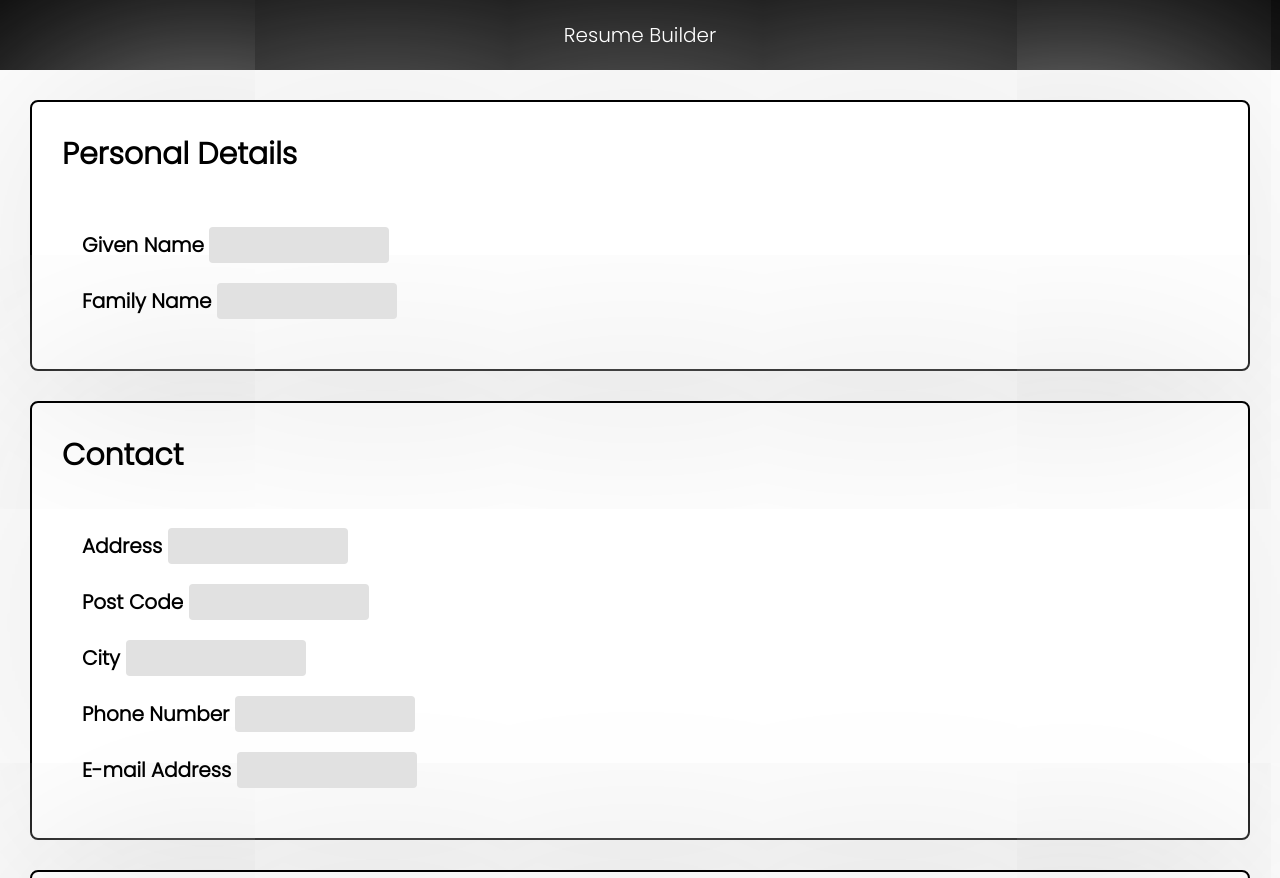
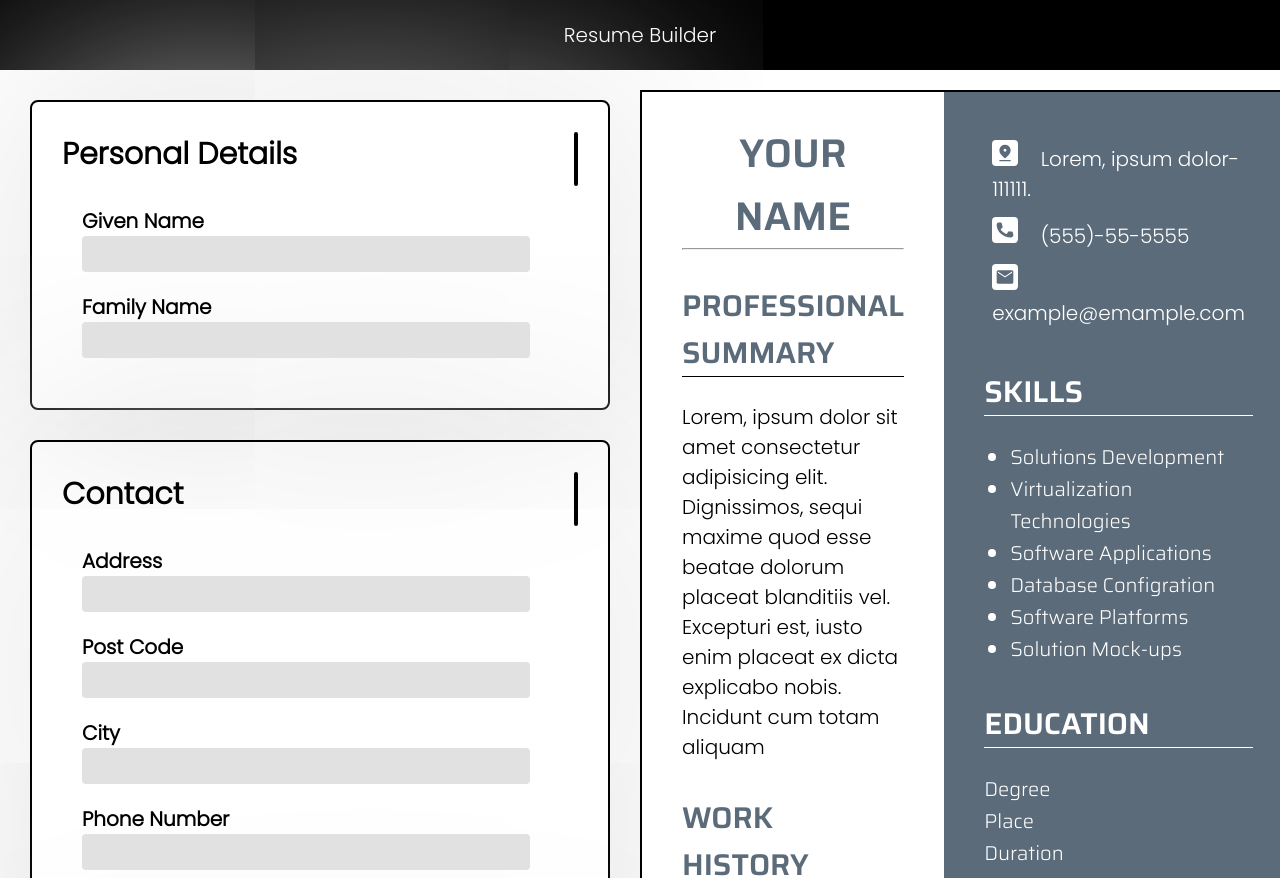
Before and after one commit to RamPanpalia/Resume-Builder, a plain HTML site: page index.html in a window 1280 px wide. Shown: the top 878 px of the page. Drawn offline with Linux system fonts and the light colour scheme; a script that the page names is missing.

Commit message:
Update index.css

```diff
--- a/index.css
+++ b/index.css
@@ -8,6 +8,20 @@
     font-family: 'Poppins', sans-serif;
     font-size: 20px;
 }
+.head{
+    display: flex;
+    margin-bottom: 20px;
+}
+.dropdown{
+    margin-left: auto;
+    height: 50px;
+    border: 2px solid black;
+    border-radius: 4px;
+}
+.container{
+    display: grid;
+    grid-template-columns: 1fr 1fr;
+}
 
 h1{
     font-weight: 800;
@@ -17,7 +31,7 @@ input{
     border: none;
     border-radius: 4px;
     padding: 0.15em 0.5em;
-    width: 8em;
+    width: 90%;
     background-color: rgb(225, 225, 225);
 }
 .inputa{
@@ -41,6 +55,7 @@ textarea{
     border: 2px solid black;
     border-radius: 8px;
     box-shadow: 2px 2px 2000px rgb(222, 222, 222);
+    overflow: hidden;
 }
 .q{
     margin: 20px;
@@ -92,15 +107,17 @@ textarea{
 }
 
 .Resume1{
+    background-color: white;
     /* margin: 20px; */
-    /* margin-top: 100px; */
-    min-height: 150vh;
+    margin-top: 20px;
+    margin-bottom: auto;
+    min-height: 100vh;
     min-width: 10vh;
     border: 2px solid black;
     display: grid;
     grid-template-columns: 2fr 1fr;
     font-family: 'Saira', sans-serif!important;
-    transform: scale(0.75);
+    /* transform: scale(0.75); */
 }
 .name,.Resume1 h1{
     font-family: 'Saira', sans-serif !important;
@@ -187,3 +204,18 @@ textarea{
 .main,.hideit,.tittle{
     display: none;
 } */
+.credit{
+    text-align: center;
+}
+
+@media only screen and (max-width: 1000px){
+.container{
+    display: block;
+}
+}
+@media only screen and (max-width: 600px){
+.Resume1{
+    font-size:xx-small;
+    display: block;
+}
+}
```
